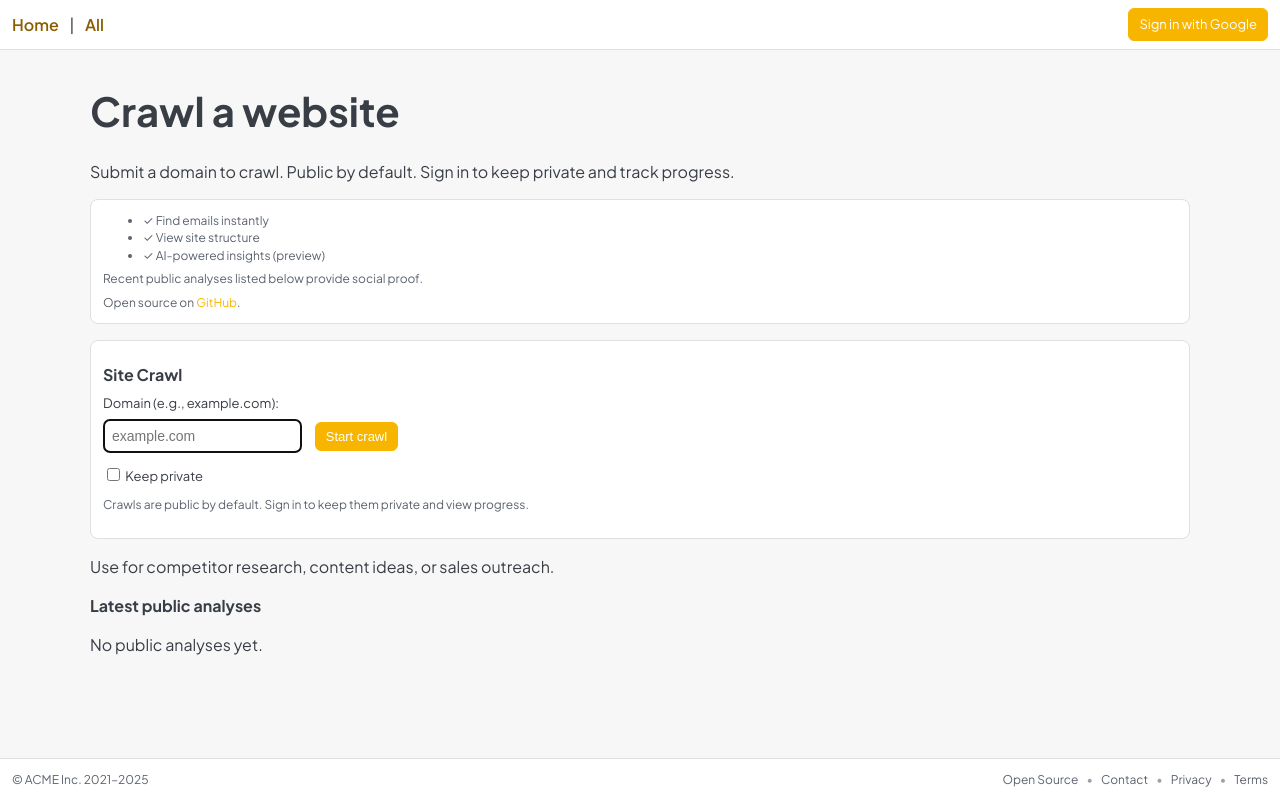
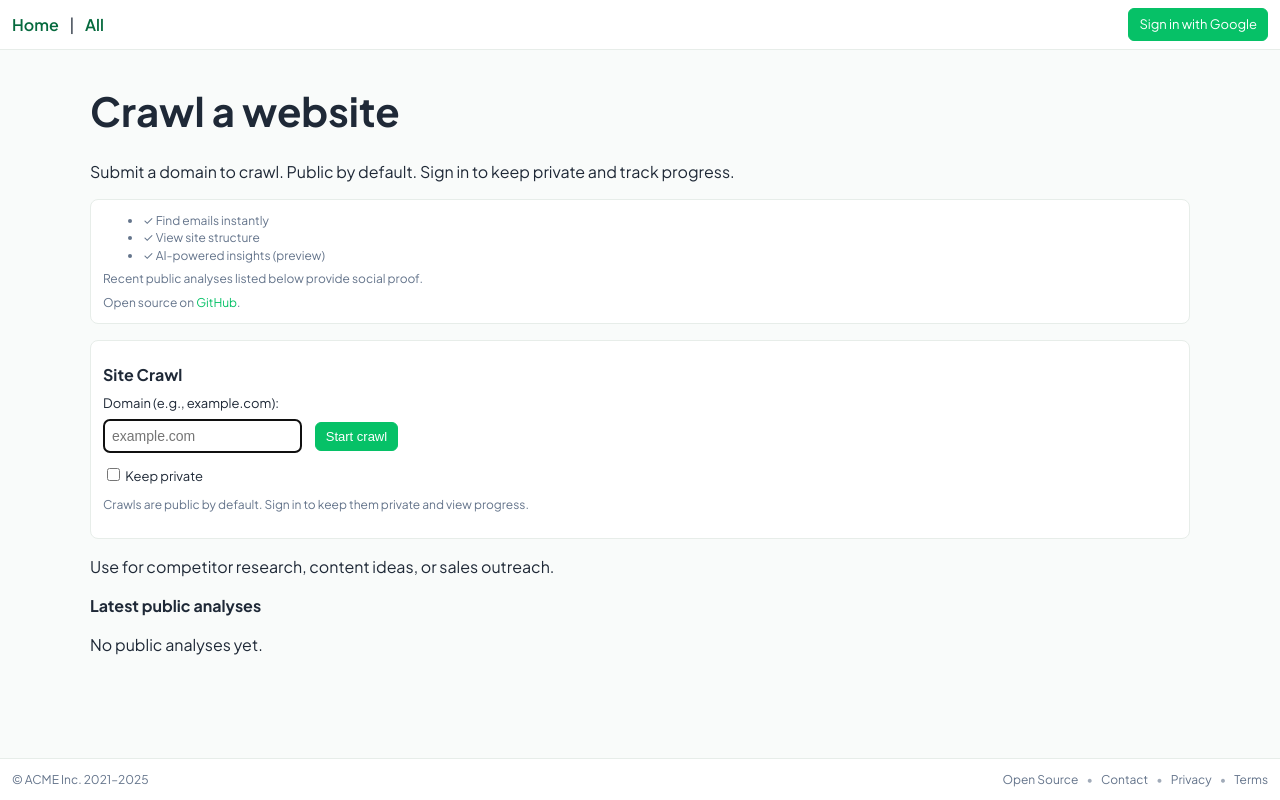
Before and after one commit to malvavisc0/meshweave, a FastAPI app: page / in a window 1280 px wide. Run offline with FastAPI, Linux system fonts and the light colour scheme; data that the repository does not hold is empty; parts of the project's set-up code (start-up, migrations or seed data) failed here and were passed over.

Commit message:
improving colors

```diff
--- a/webapp/static/style.css
+++ b/webapp/static/style.css
@@ -4,19 +4,19 @@
   --radius: 8px;
   --radius-sm: 6px;
 
-  --border: #E0E0E0;
-  --border-strong: #C9C9C9;
+  --border: #E7EDE9;
+  --border-strong: #D2DCD6;
 
-  --fg: #393E46;
-  --muted: #5C636E;
-  --bg: #F7F7F7;
+  --fg: #1F2937;
+  --muted: #64748B;
+  --bg: #F9FBFA;
   --bg-soft: #FFFFFF;
   --card-bg: #fff;
 
-  --brand: #F8B500;
-  --brand-ink: #8A5F00;
-  --brand-weak: #FFF3CC;
-  --brand-hover: #D89E00;
+  --brand: #06C167;
+  --brand-ink: #066A3E;
+  --brand-weak: #E9F9F0;
+  --brand-hover: #05A356;
 
   --green-weak: #ecfdf5;
   --green: #0a7f42;
@@ -27,7 +27,7 @@
   --orange-weak: #fff7ed;
   --orange: #b45309;
 
-  --gray: #5C636E;
+  --gray: #64748B;
 
   --info-weak: #E0F7FA;
   --info: #0F9BA8;
```
Also changed, not shown: docs/style-guide.md (+10 -10 lines).
